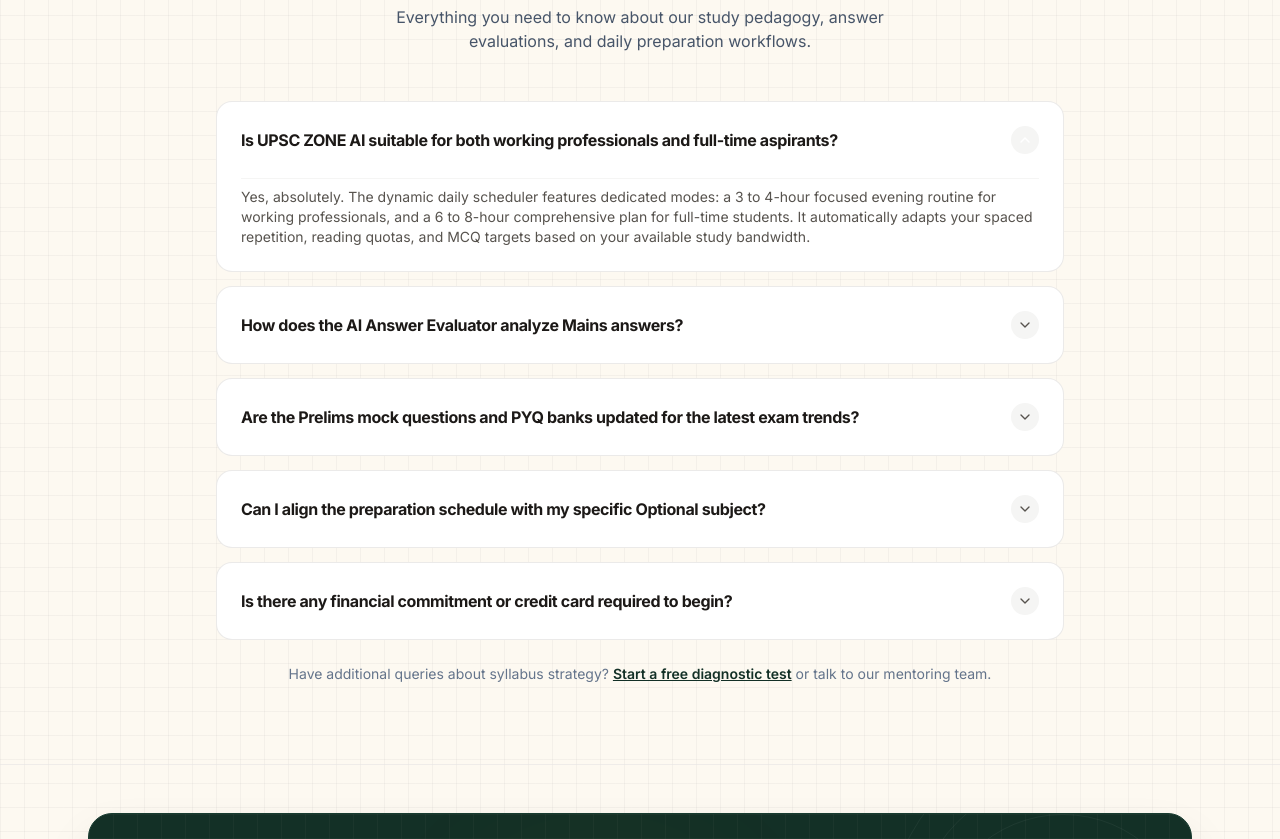
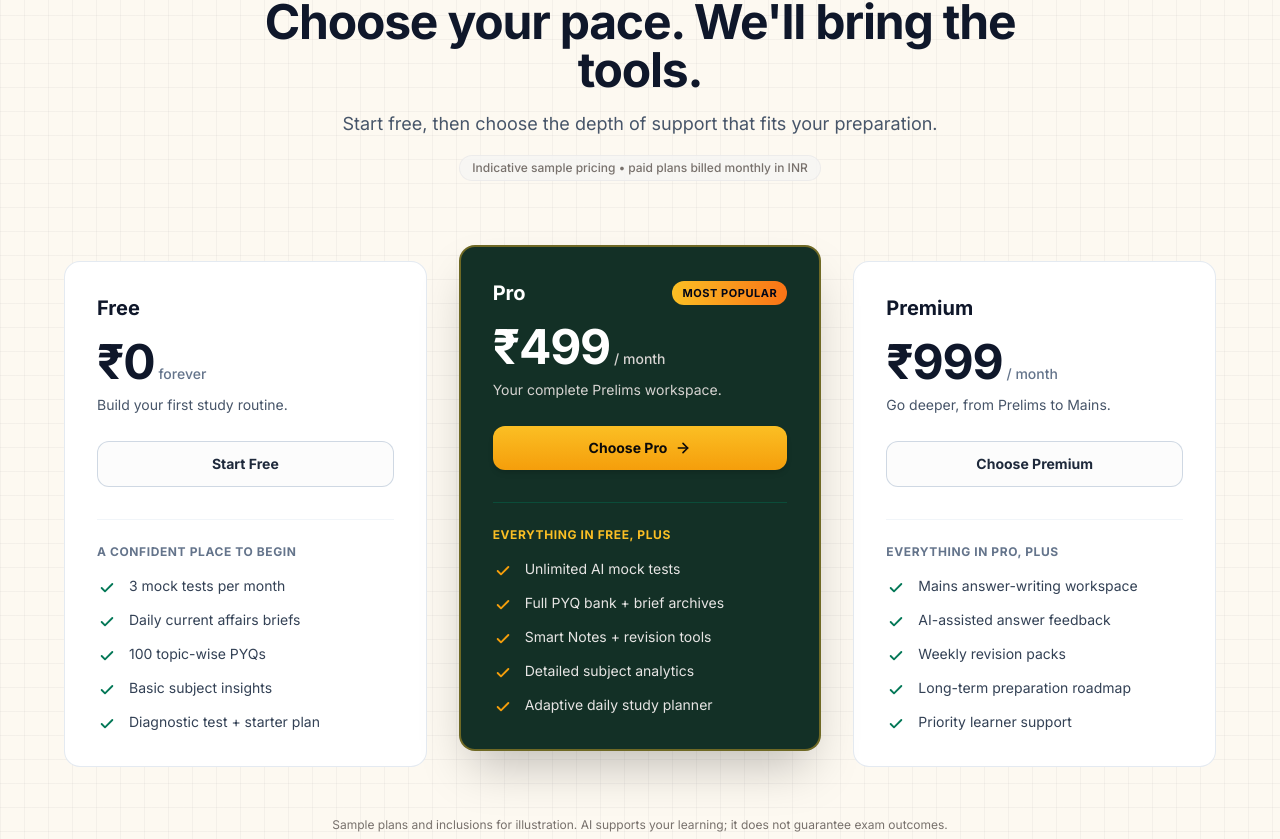
Before and after one commit to Farhaan-Coder/UPSC_WEBPAGE_UPDATED, a React (Vite) app: page / in a window 1280 px wide. Shown: the part 8625-9464 px from the top of the page. Built offline with nearby package versions, Linux system fonts and the light colour scheme; a web font is replaced by a local one.

Commit message:
feat(pricing): add 3-tier Pricing section after Testimonials matching design palette

```diff
--- a/src/App.jsx
+++ b/src/App.jsx
@@ -9,6 +9,7 @@
 import StagesCovered from './components/StagesCovered.jsx';
 import Insights from './components/Insights.jsx';
 import Testimonials from './components/Testimonials.jsx';
+import Pricing from './components/Pricing.jsx';
 import FaqSection from './components/FaqSection.jsx';
 import CtaBanner from './components/CtaBanner.jsx';
 import Footer from './components/Footer.jsx';
@@ -46,6 +47,7 @@
         <StagesCovered />
         <Insights />
         <Testimonials />
+        <Pricing onOpenAuth={handleOpenAuth} />
         <FaqSection onOpenAuth={handleOpenAuth} />
         <CtaBanner onOpenAuth={handleOpenAuth} />
       </main>
--- /dev/null
+++ b/src/components/Pricing.jsx
@@ -0,0 +1,201 @@
+import React from 'react';
+import { ArrowRight, Check } from 'lucide-react';
+
+export default function Pricing({ onOpenAuth }) {
+  const plans = [
+    {
+      id: 'free',
+      name: 'Free',
+      price: '₹0',
+      period: 'forever',
+      tagline: 'Build your first study routine.',
+      badge: null,
+      highlighted: false,
+      buttonText: 'Start Free',
+      buttonStyle: 'outline',
+      featuresHeader: 'A confident place to begin',
+      features: [
+        '3 mock tests per month',
+        'Daily current affairs briefs',
+        '100 topic-wise PYQs',
+        'Basic subject insights',
+        'Diagnostic test + starter plan',
+      ],
+    },
+    {
+      id: 'pro',
+      name: 'Pro',
+      price: '₹499',
+      period: '/ month',
+      tagline: 'Your complete Prelims workspace.',
+      badge: 'MOST POPULAR',
+      highlighted: true,
+      buttonText: 'Choose Pro',
+      buttonStyle: 'solid-orange',
+      featuresHeader: 'Everything in Free, plus',
+      features: [
+        'Unlimited AI mock tests',
+        'Full PYQ bank + brief archives',
+        'Smart Notes + revision tools',
+        'Detailed subject analytics',
+        'Adaptive daily study planner',
+      ],
+    },
+    {
+      id: 'premium',
+      name: 'Premium',
+      price: '₹999',
+      period: '/ month',
+      tagline: 'Go deeper, from Prelims to Mains.',
+      badge: null,
+      highlighted: false,
+      buttonText: 'Choose Premium',
+      buttonStyle: 'outline',
+      featuresHeader: 'Everything in Pro, plus',
+      features: [
+        'Mains answer-writing workspace',
+        'AI-assisted answer feedback',
+        'Weekly revision packs',
+        'Long-term preparation roadmap',
+        'Priority learner support',
+      ],
+    },
+  ];
+
+  return (
+    <section id="pricing" className="py-16 sm:py-20 lg:py-24 scroll-mt-24 relative">
+      <div className="max-w-7xl mx-auto px-4 sm:px-6 lg:px-8">
+
+        {/* Section Header */}
+        <div className="text-center max-w-3xl mx-auto mb-12 sm:mb-16">
+          <span className="inline-block text-orange-600 text-xs sm:text-sm font-bold tracking-wider uppercase mb-3">
+            INVEST IN YOUR PREPARATION
+          </span>
+          <h2 className="text-3xl sm:text-4xl lg:text-5xl font-extrabold text-slate-900 tracking-tight leading-tight mb-4">
+            Choose your pace. We'll bring the tools.
+          </h2>
+          <p className="text-base sm:text-lg text-slate-600 leading-relaxed">
+            Start free, then choose the depth of support that fits your preparation.
+          </p>
+          <div className="mt-4">
+            <span className="inline-block text-xs font-medium text-stone-500 bg-stone-100/80 px-3 py-1 rounded-full border border-stone-200/60">
+              Indicative sample pricing • paid plans billed monthly in INR
+            </span>
+          </div>
+        </div>
+
+        {/* Pricing Cards Grid (3 Tiers) */}
+        <div className="grid grid-cols-1 md:grid-cols-3 gap-8 items-stretch max-w-6xl mx-auto pt-4">
+          {plans.map((plan) => {
+            const isHighlight = plan.highlighted;
+
+            return (
+              <div
+                key={plan.id}
+                className={`rounded-2xl transition-all duration-300 flex flex-col justify-between ${
+                  isHighlight
+                    ? 'bg-[#133026] text-white p-7 sm:p-8 md:-translate-y-4 shadow-xl md:shadow-2xl border-2 border-amber-400/40 relative order-first md:order-none'
+                    : 'bg-white text-slate-900 p-7 sm:p-8 border border-slate-200/90 shadow-xs hover:shadow-md'
+                }`}
+              >
+                {/* Card Top Content */}
+                <div>
+                  {/* Header Row: Title & Badge */}
+                  <div className="flex items-center justify-between mb-4">
+                    <h3 className={`text-xl font-bold ${isHighlight ? 'text-white' : 'text-slate-900'}`}>
+                      {plan.name}
+                    </h3>
+                    {plan.badge && (
+                      <span className="bg-gradient-to-r from-amber-400 to-orange-500 text-slate-950 text-[11px] font-extrabold tracking-wider uppercase px-2.5 py-1 rounded-full shadow-xs">
+                        {plan.badge}
+                      </span>
+                    )}
+                  </div>
+
+                  {/* Price */}
+                  <div className="flex items-baseline gap-1 mb-2">
+                    <span className={`text-4xl sm:text-5xl font-extrabold tracking-tight ${
+                      isHighlight ? 'text-white' : 'text-slate-900'
+                    }`}>
+                      {plan.price}
+                    </span>
+                    <span className={`text-sm font-medium ${
+                      isHighlight ? 'text-stone-300' : 'text-slate-500'
+                    }`}>
+                      {plan.period}
+                    </span>
+                  </div>
+
+                  {/* Tagline */}
+                  <p className={`text-sm leading-relaxed mb-6 ${
+                    isHighlight ? 'text-stone-300' : 'text-slate-600'
+                  }`}>
+                    {plan.tagline}
+                  </p>
+
+                  {/* Action Button */}
+                  <div className="mb-8">
+                    {plan.buttonStyle === 'solid-orange' ? (
+                      <button
+                        type="button"
+                        onClick={() => onOpenAuth ? onOpenAuth('signup') : null}
+                        className="w-full inline-flex items-center justify-center gap-2 bg-gradient-to-b from-[#FBBF24] to-[#F59E0B] hover:from-[#F59E0B] hover:to-[#D97706] text-stone-950 font-bold text-sm py-3 px-5 rounded-xl shadow-md hover:shadow-lg transition-all duration-200 cursor-pointer active:scale-[0.98] group"
+                      >
+                        <span>{plan.buttonText}</span>
+                        <ArrowRight className="w-4 h-4 stroke-[2.4] transition-transform duration-200 group-hover:translate-x-1" />
+                      </button>
+                    ) : (
+                      <button
+                        type="button"
+                        onClick={() => onOpenAuth ? onOpenAuth('signup') : null}
+                        className="w-full inline-flex items-center justify-center text-center font-bold text-sm text-slate-800 bg-stone-50/50 hover:bg-stone-100 border border-slate-300/90 hover:border-slate-400 py-3 px-5 rounded-xl transition-all duration-200 cursor-pointer active:scale-[0.98]"
+                      >
+                        {plan.buttonText}
+                      </button>
+                    )}
+                  </div>
+
+                  {/* Divider line */}
+                  <div className={`pt-6 border-t ${
+                    isHighlight ? 'border-emerald-800/60' : 'border-slate-100'
+                  }`}>
+                    <p className={`text-xs font-bold tracking-wider uppercase mb-4 ${
+                      isHighlight ? 'text-amber-400' : 'text-slate-500'
+                    }`}>
+                      {plan.featuresHeader}
+                    </p>
+
+                    {/* Features List */}
+                    <ul className="space-y-3">
+                      {plan.features.map((feature, idx) => (
+                        <li key={idx} className="flex items-start gap-3">
+                          <span className={`rounded-full p-0.5 mt-0.5 shrink-0 ${
+                            isHighlight ? 'text-[#F59E0B]' : 'text-emerald-700'
+                          }`}>
+                            <Check className="w-4 h-4 stroke-[2.8]" />
+                          </span>
+                          <span className={`text-sm leading-snug ${
+                            isHighlight ? 'text-stone-200' : 'text-slate-700'
+                          }`}>
+                            {feature}
+                          </span>
+                        </li>
+                      ))}
+                    </ul>
+                  </div>
+                </div>
+
+              </div>
+            );
+          })}
+        </div>
+
+        {/* Legal Disclaimer at Bottom */}
+        <p className="text-center text-xs text-stone-500 max-w-2xl mx-auto mt-12 leading-relaxed">
+          Sample plans and inclusions for illustration. AI supports your learning; it does not guarantee exam outcomes.
+        </p>
+
+      </div>
+    </section>
+  );
+}
```
